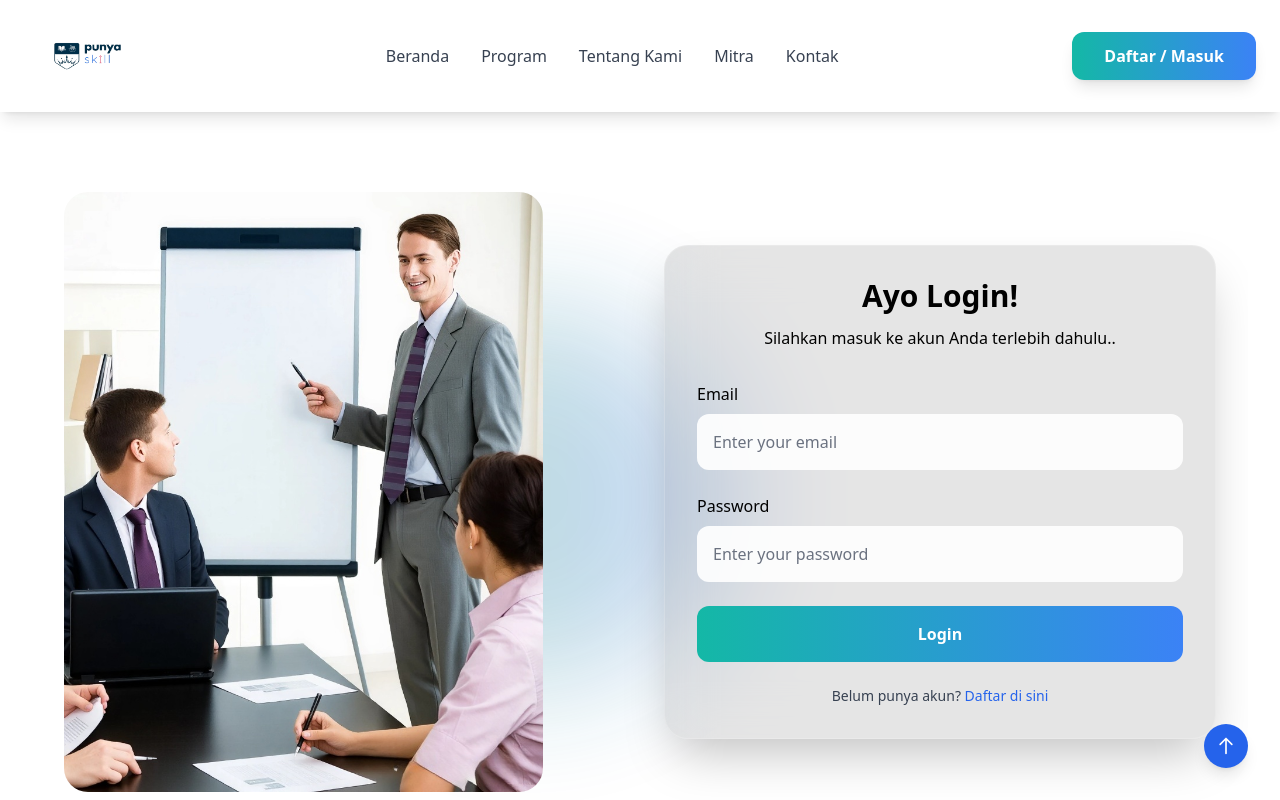
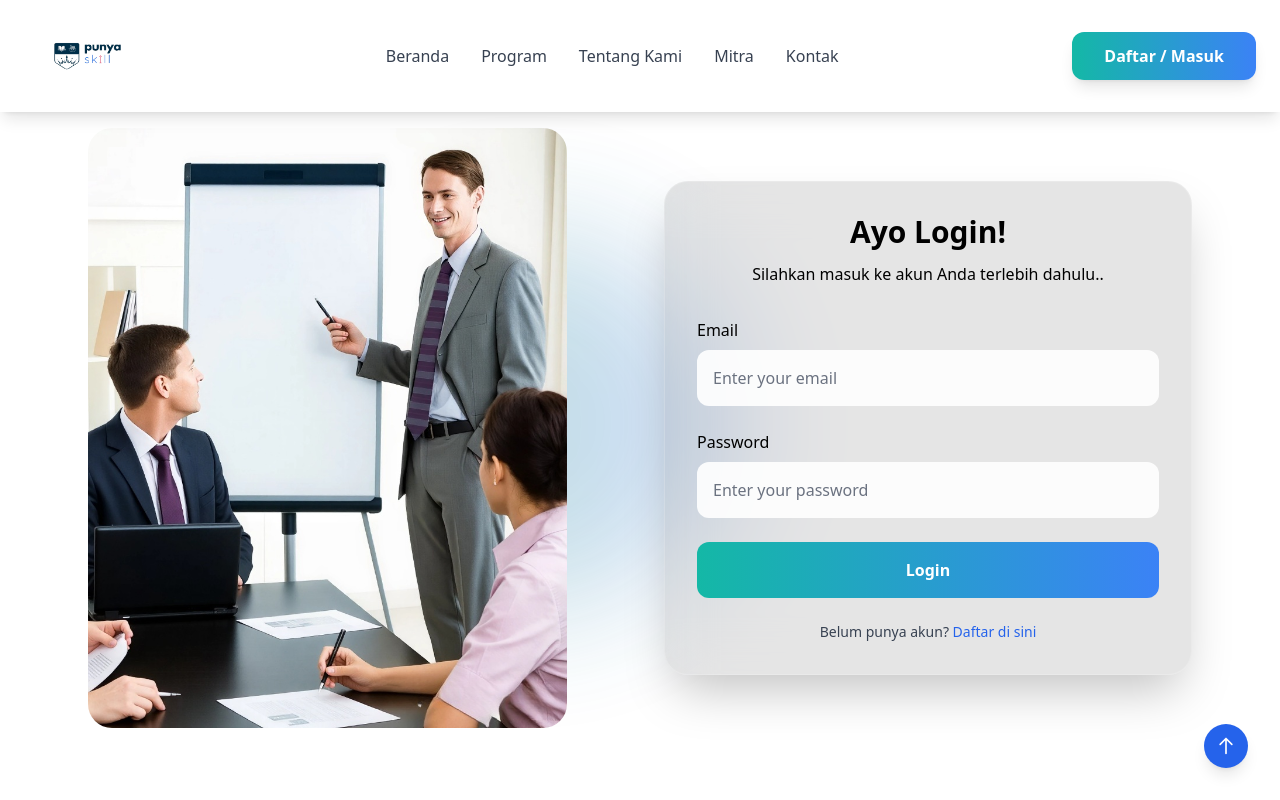
Before and after one commit to oktapianir/PSA-WEB, a React (Vite) app in the folder Client/: page /login in a window 1280 px wide. Shown: the top 800 px of the page. Built offline with nearby package versions, Linux system fonts and the light colour scheme.

Commit message:
change width

```diff
--- a/Client/src/pages/Contact.jsx
+++ b/Client/src/pages/Contact.jsx
@@ -39,7 +39,7 @@ export default function Contact() {
   return (
     <>
       {/* Contact Section - Full Width with proper spacing from navbar */}
-      <div className="w-full relative overflow-hidden mt-16 pt-12 pb-24">
+      <div className="max-w-7xl mx-auto px-6 overflow-hidden mt-16 pt-12 pb-24">
         {/* Animated background elements */}
         <div className="absolute inset-0 overflow-hidden">
           <div className="absolute top-1/4 left-1/4 w-96 h-96 bg-gradient-to-r from-green-600/30 to-blue-600/30 rounded-full filter blur-3xl animate-pulse"></div>
--- a/Client/src/pages/Login.jsx
+++ b/Client/src/pages/Login.jsx
@@ -56,7 +56,7 @@ export default function Login() {
   };
 
   return (
-    <div className="w-full relative overflow-hidden mt-16 pt-12 pb-24">
+    <div className="max-w-7xl mx-auto px-6 relative overflow-hidden py-12">
       {/* Background animasi */}
       <div className="absolute inset-0 overflow-hidden">
         <div className="absolute top-1/4 left-1/4 w-96 h-96 bg-gradient-to-r from-green-600/30 to-blue-600/30 rounded-full filter blur-3xl animate-pulse"></div>
--- a/Client/src/pages/Register.jsx
+++ b/Client/src/pages/Register.jsx
@@ -56,7 +56,7 @@ export default function Register() {
   };
 
   return (
-    <div className="w-full relative overflow-hidden mt-16 pt-12 pb-24">
+    <div className="max-w-7xl mx-auto px-6 overflow-hidden mt-16 pt-12 pb-24">
       {/* Background animasi */}
       <div className="absolute inset-0 overflow-hidden">
         <div className="absolute top-1/4 left-1/4 w-96 h-96 bg-gradient-to-r from-green-600/30 to-blue-600/30 rounded-full filter blur-3xl animate-pulse"></div>
```
